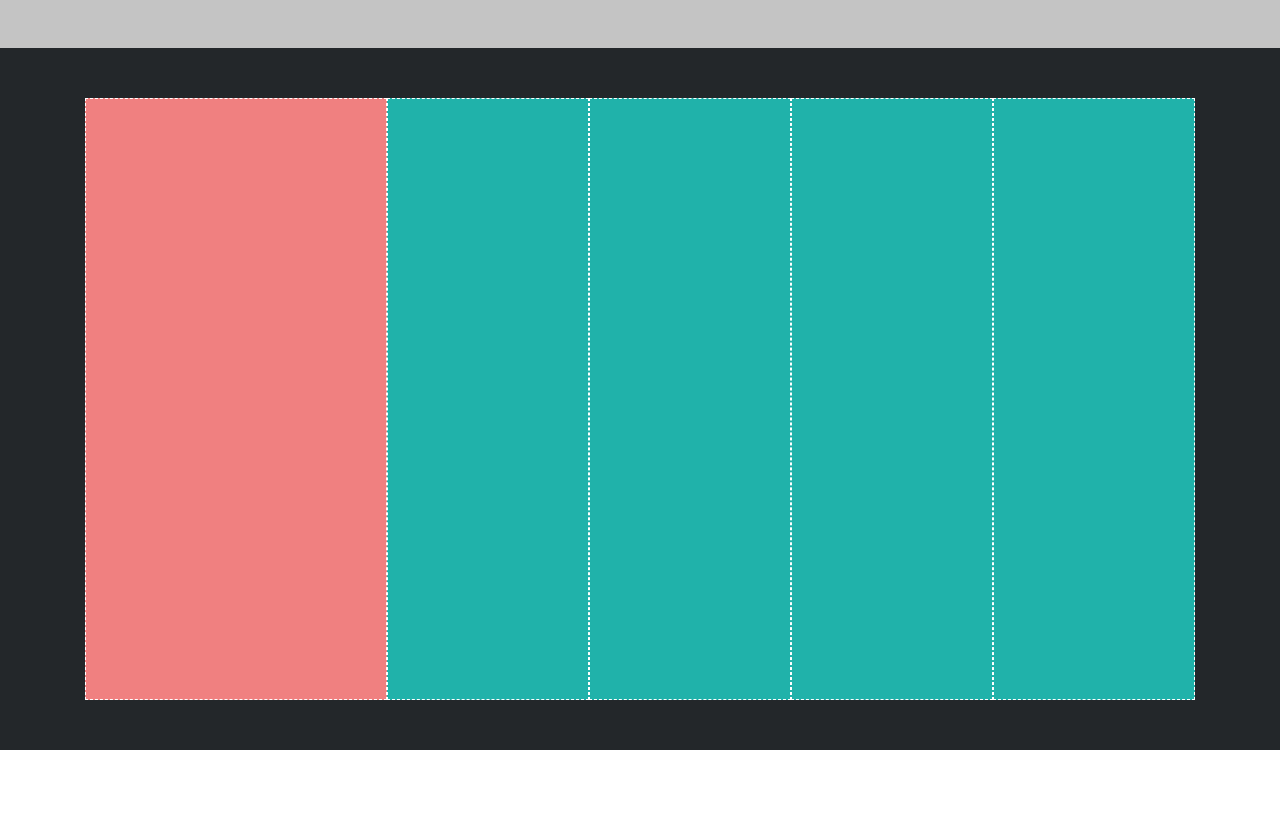
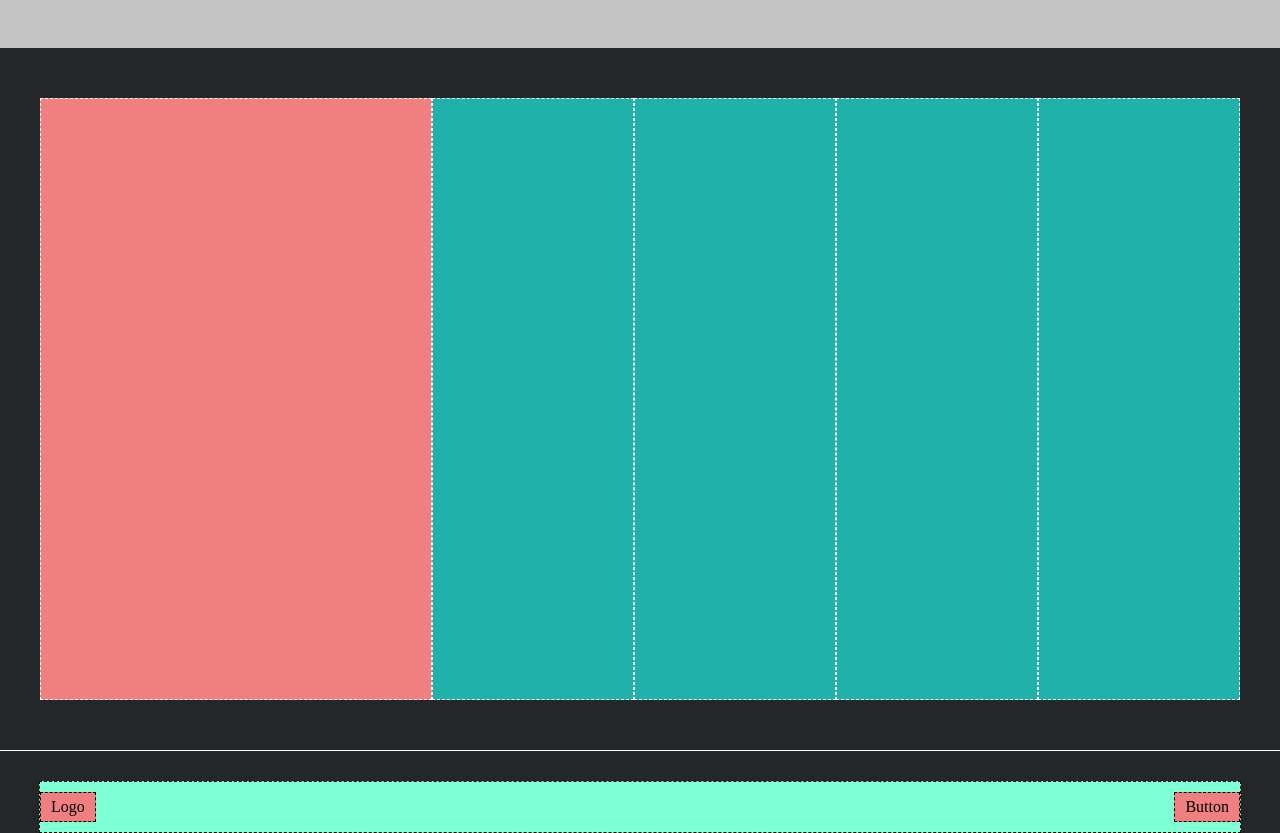
Before and after one commit to gabrielediemmanuele/htmlcss-struttura-discord, a plain HTML site: page index.html in a window 1280 px wide. Shown: the part 2924-3757 px from the top of the page. Before the commit the page ends 3674 px from the top, so only its background shows below. Drawn offline with Linux system fonts and the light colour scheme.

Commit message:
feat and style:  section 6 - Footer

```diff
--- a/index.html
+++ b/index.html
@@ -57,11 +57,16 @@
       <div class="turquoise-block"></div>
       <div class="turquoise-block"></div>
       <div class="turquoise-block"></div>
-      <div class="turquoise-block"></div
+      <div class="turquoise-block"></div>
     </section>
     <!-- section 6 - FOOTER -->
     <footer>
-
+      <section class="x4-container">
+        <div class="footer-bar">
+          <div class="button">Logo</div>
+          <div class="button">Button</div>
+        </div>
+      </section>
     </footer>
   </body>
 </html>
--- a/style.css
+++ b/style.css
@@ -82,7 +82,7 @@ header {
 
 /*section 4*/
 .green-block {
-  width: 1100px;
+  width: 1200px;
   height: 800px;
   background-color: #228b22;
   margin: auto;
@@ -100,7 +100,7 @@ header {
 }
 
 .salmon-block {
-  width: 300px;
+  width: 390px;
   height: 600px;
   background-color: #f08080;
   border: 1px dashed rgb(255, 255, 255);
@@ -112,3 +112,38 @@ header {
   background-color: #20b2aa;
   border: 1px dashed rgb(255, 255, 255);
 }
+/*Section 6 - Foooter*/
+/* footer {
+    background-color: #23272a;
+    display: flex;
+    min-height: 25px;
+  } */
+
+footer {
+  border-top: white 1px solid;
+}
+
+.x4-container {
+  background-color: #23272a;
+  display: flex;
+  justify-content: center;
+  align-items: center;
+  margin: 0;
+}
+
+.footer-bar {
+  width: 1200px;
+  height: 50px;
+  margin: 30px 0px 0px 0px;
+  display: flex;
+  background-color: #7fffd4;
+  justify-content: space-between;
+  align-items: center;
+  border: 1px dashed black;
+}
+
+.button {
+  background-color: #f08080;
+  border: 1px dashed black;
+  padding: 5px 10px;
+}
```
